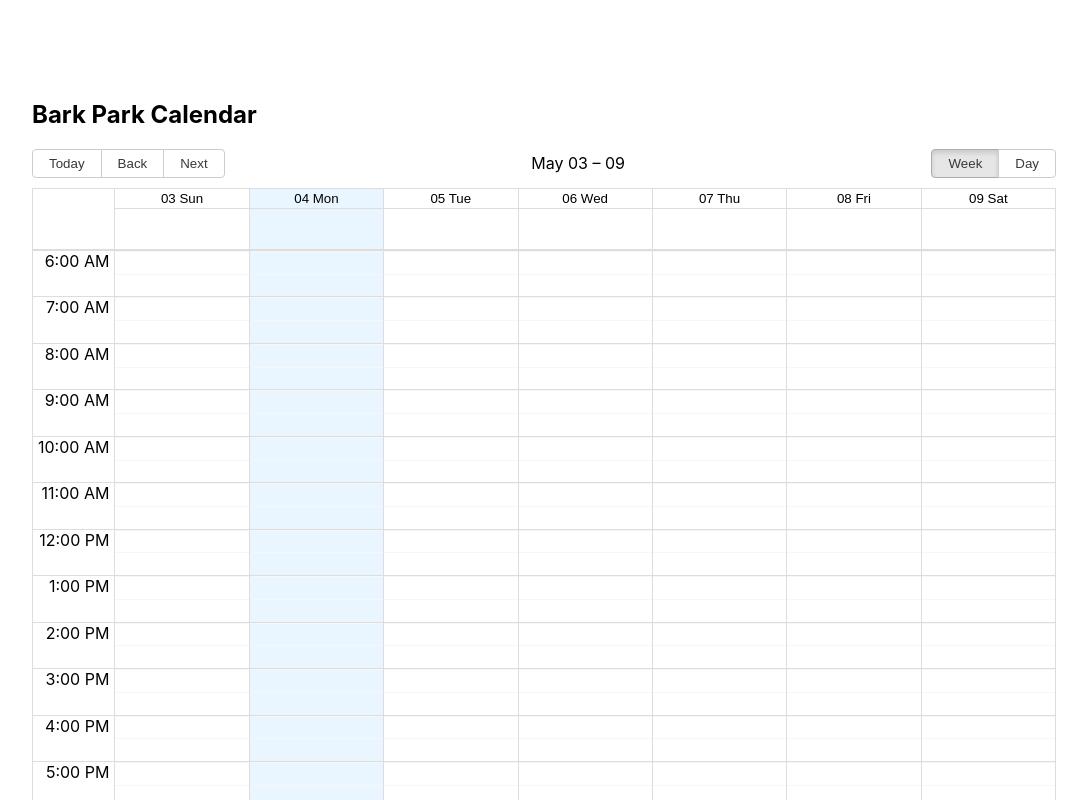
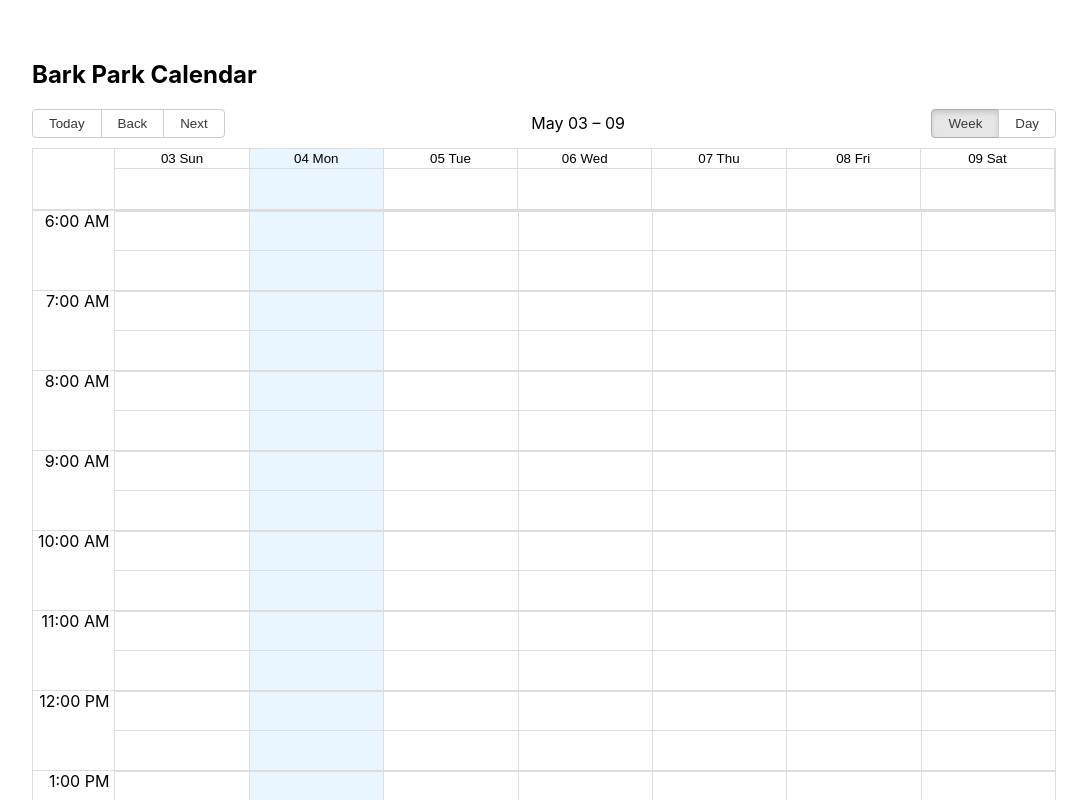
Before and after one commit to bluestormcreative/jsforwp-react-bootcamp, a React (Create React App) app in the folder barkparkapp/: page / in a window 1280 px wide. Shown: the top 800 px of the page, without its empty margins (96-1183 px from the left). Built offline with nearby package versions, Linux system fonts and the light colour scheme.

Commit message:
Customize some styles to make selections easier

```diff
--- a/barkparkapp/src/App.css
+++ b/barkparkapp/src/App.css
@@ -3,8 +3,34 @@
 }
 
 .calendar__container {
-  margin: 100px auto;
+  margin: 60px auto 160px;
   max-width: 80%;
   min-width: 400px;
-  height: 80vh;
+  height: 100vh;
 }
+
+.rbc-timeslot-group {
+  border-bottom: none;
+  min-height: 80px;
+}
+
+.rbc-time-column .rbc-timeslot-group {
+  border-bottom: 1px solid #ddd;
+}
+
+.rbc-day-slot .rbc-time-slot {
+  border-top-color: #ddd
+}
+
+.rbc-day-slot .rbc-events-container {
+  margin-right: 3px;
+}
+
+.rbc-day-slot .rbc-event-label {
+  margin-bottom: 3px;
+}
+
+.rbc-day-slot .rbc-event-content {
+  font-size: 14px;
+  font-weight: bold;
+}
```
